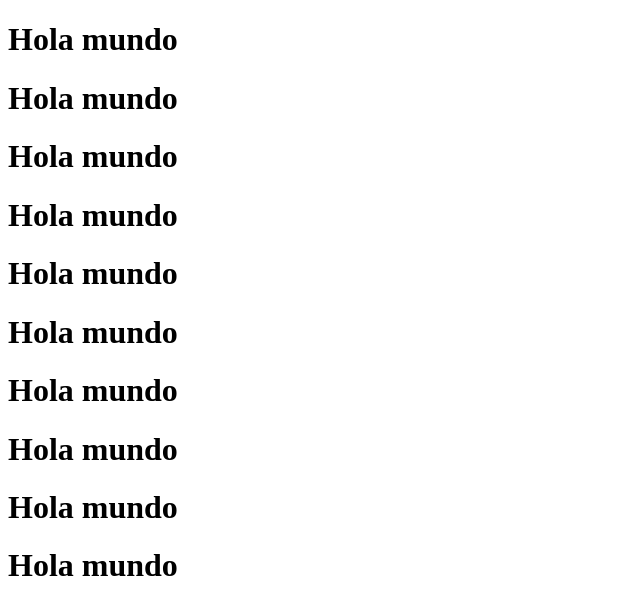
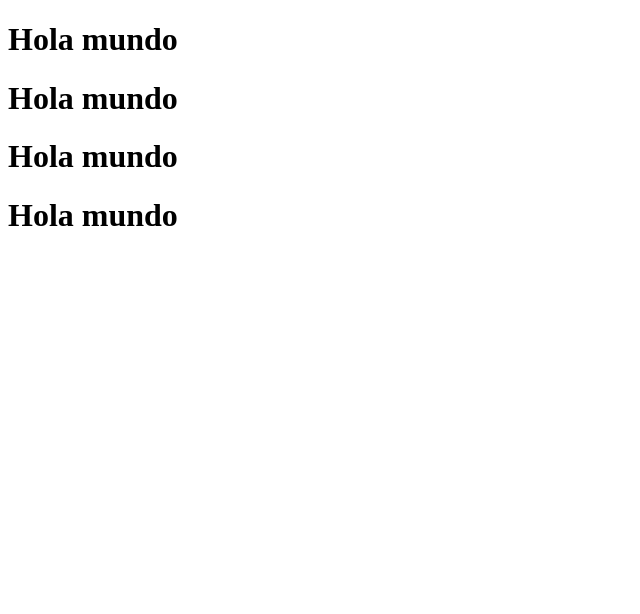
Before and after one commit to AndresApolo10/ejemplo1, a plain HTML site: page index.html in a window 1280 px wide. Shown: the whole page, without its empty margins (0-640 px from the left). Drawn offline with Linux system fonts and the light colour scheme.

Commit message:
elimine h1

```diff
--- a/index.html
+++ b/index.html
@@ -13,12 +13,7 @@
     <h1>Hola mundo</h1>
     <h1>Hola mundo</h1>
     <h1>Hola mundo</h1>
-    <h1>Hola mundo</h1>
-    <h1>Hola mundo</h1>
-    <h1>Hola mundo</h1>
-    <h1>Hola mundo</h1>
-    <h1>Hola mundo</h1>
-    <h1>Hola mundo</h1>
+
 </body>
 
 </html>
```
